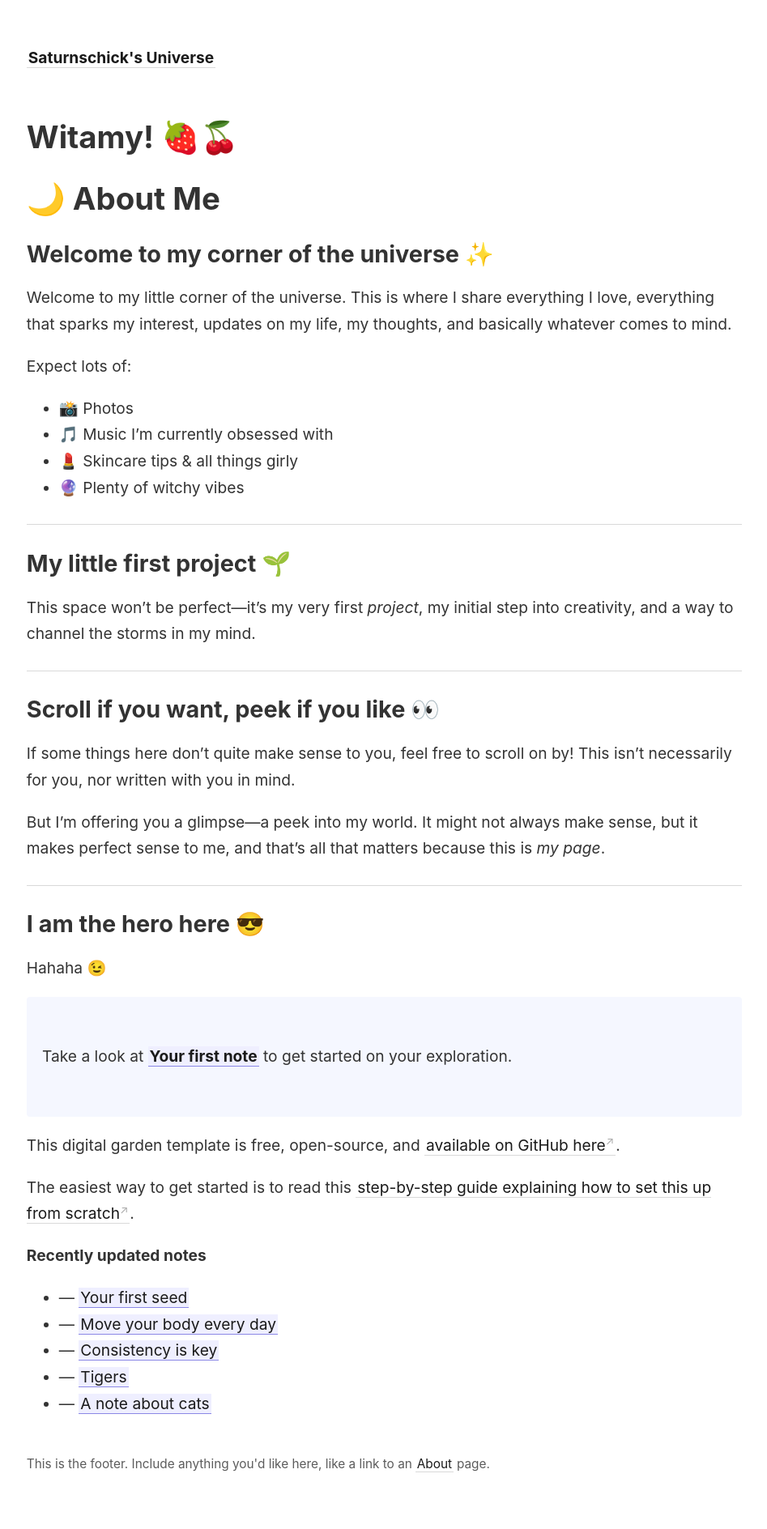
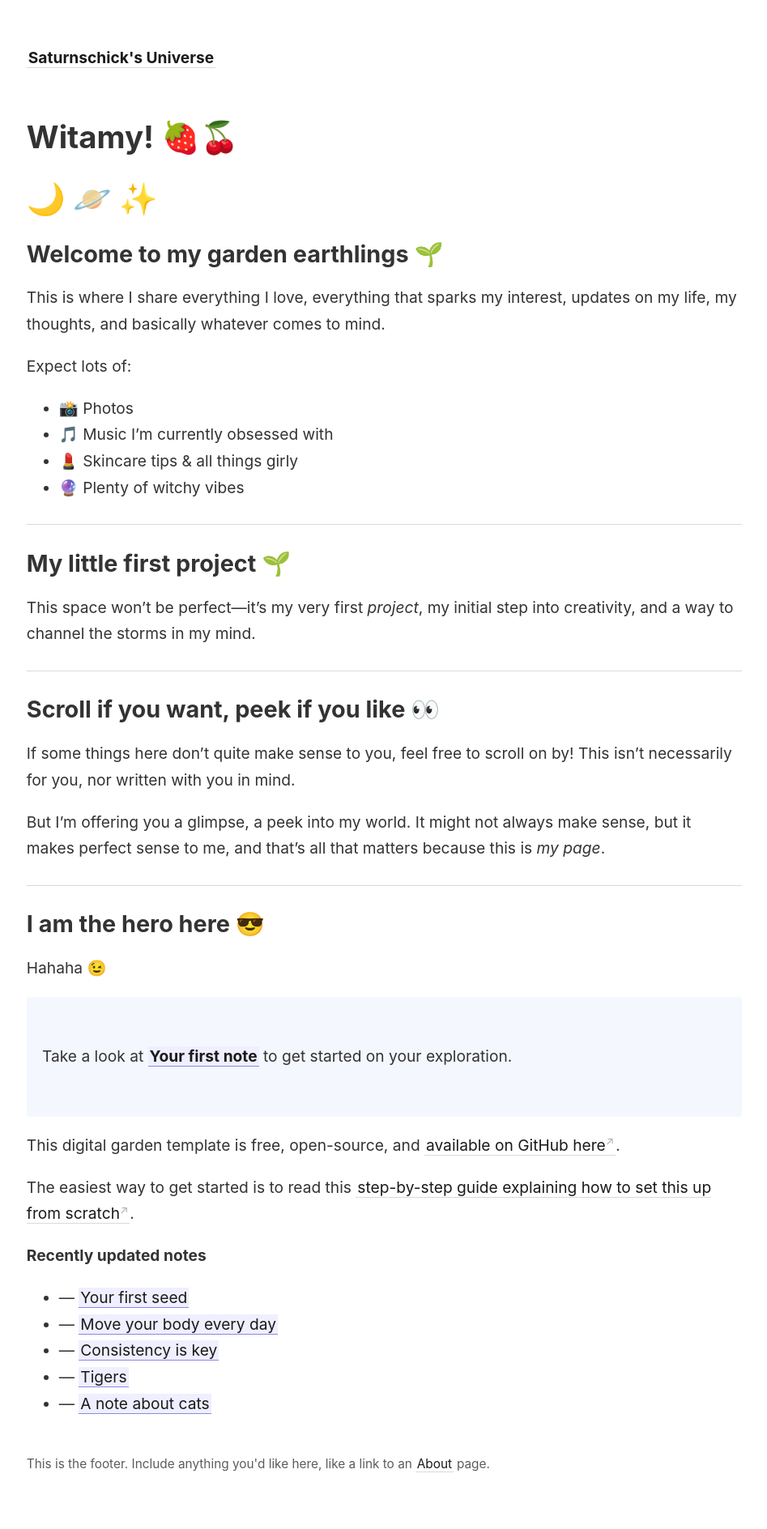
Before and after one commit to saturnschick/saturnschick-garden, a Jekyll site: the page built from _pages/index.md, in a window 1280 px wide. Shown: the whole page at 81% size, without its empty margins (44-991 px from the left). Built offline with Jekyll 4.4.1, drawn with Linux system fonts in a browser that asks for light colours.

Commit message:
Update index.md

```diff
--- a/_pages/index.md
+++ b/_pages/index.md
@@ -6,11 +6,11 @@ permalink: /
 ---
 
 # Witamy! 🍓🍒
-# 🌙 About Me
+# 🌙 🪐 ✨
 
-## Welcome to my corner of the universe ✨
+## Welcome to my garden earthlings 🌱
 
-Welcome to my little corner of the universe. This is where I share everything I love, everything that sparks my interest, updates on my life, my thoughts, and basically whatever comes to mind.
+This is where I share everything I love, everything that sparks my interest, updates on my life, my thoughts, and basically whatever comes to mind.
 
 Expect lots of:
 - 📸 Photos
@@ -30,7 +30,7 @@ This space won’t be perfect—it’s my very first *project*, my initial step
 
 If some things here don’t quite make sense to you, feel free to scroll on by! This isn’t necessarily for you, nor written with you in mind.
 
-But I’m offering you a glimpse—a peek into my world. It might not always make sense, but it makes perfect sense to me, and that’s all that matters because this is *my page*.
+But I’m offering you a glimpse, a peek into my world. It might not always make sense, but it makes perfect sense to me, and that’s all that matters because this is *my page*.
 
 ---
 
```
